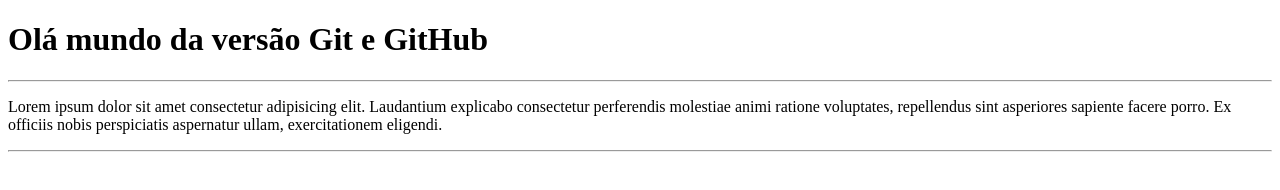
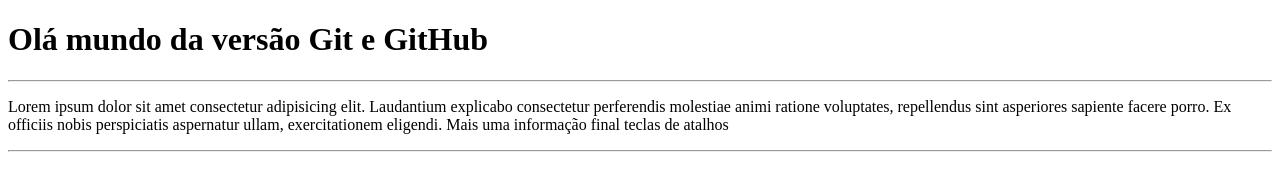
Before and after one commit to RicardoBlack70/Git110724, a plain HTML site: page site1/index.html in a window 1280 px wide. Drawn offline with Linux system fonts and the light colour scheme.

Commit message:
mais uma informação

```diff
--- a/site1/index.html
+++ b/site1/index.html
@@ -8,7 +8,7 @@
 <body>
     <h1>Olá mundo da versão Git e GitHub</h1>
     <hr>
-    <p>Lorem ipsum dolor sit amet consectetur adipisicing elit. Laudantium explicabo consectetur perferendis molestiae animi ratione voluptates, repellendus sint asperiores sapiente facere porro. Ex officiis nobis perspiciatis aspernatur ullam, exercitationem eligendi.</p>
+    <p>Lorem ipsum dolor sit amet consectetur adipisicing elit. Laudantium explicabo consectetur perferendis molestiae animi ratione voluptates, repellendus sint asperiores sapiente facere porro. Ex officiis nobis perspiciatis aspernatur ullam, exercitationem eligendi. Mais uma informação final teclas de atalhos</p>
     <hr>
 </body>
 </html>
```
